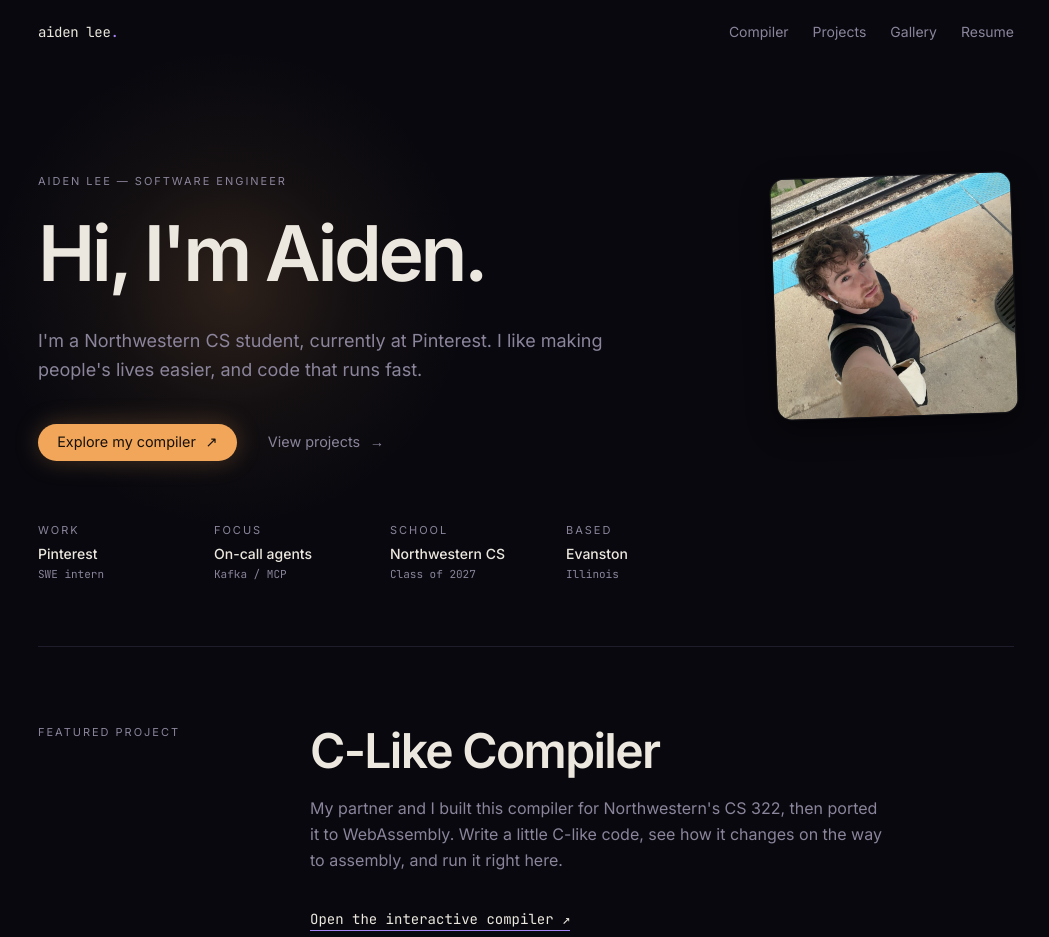
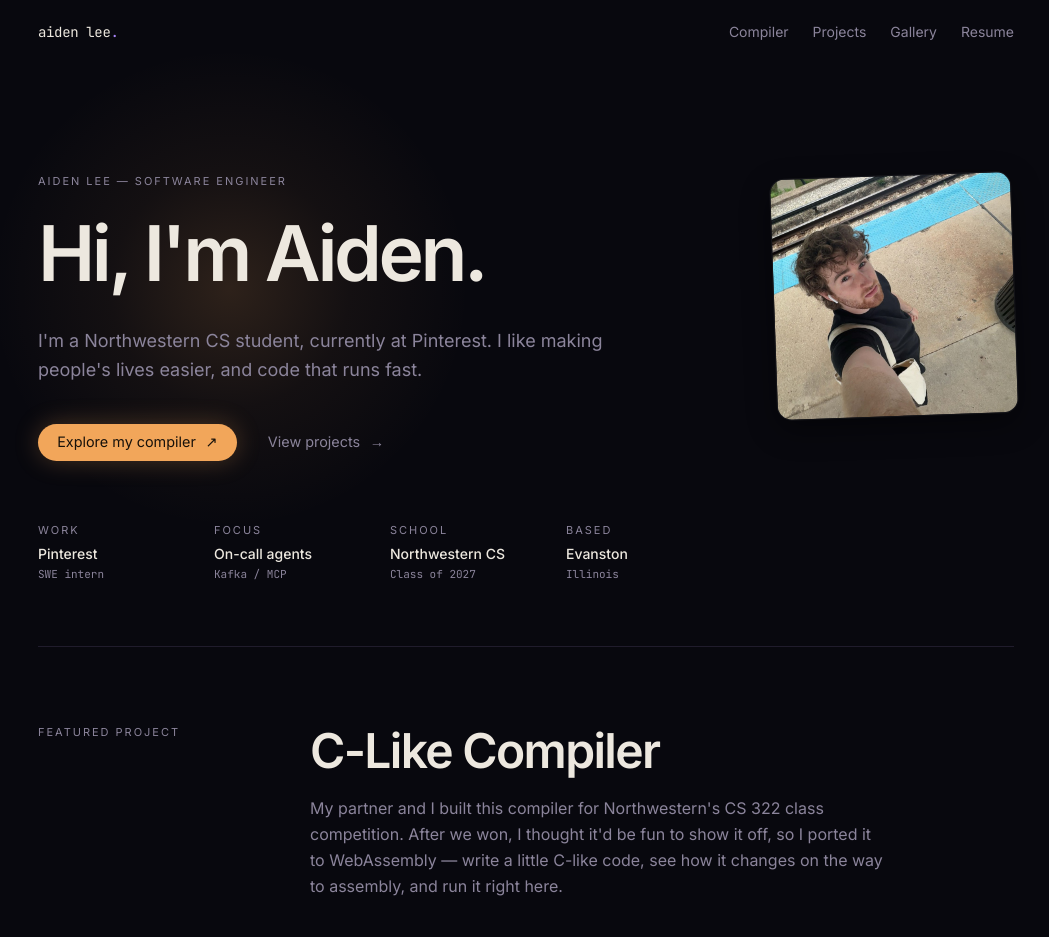
Before and after one commit to aiden-lee11/personal-site, a Next.js app in the folder site/: page / in a window 1280 px wide. Shown: the top 937 px of the page, without its empty margins (114-1163 px from the left). Built offline with nearby package versions, Linux system fonts and the light colour scheme.

Commit message:
home: the blurb says we won
Co-Authored-By: Claude Fable 5 <noreply@anthropic.com>
Claude-Session: https://claude.ai/code/session_01C5LaodJAZF8eHkT9uMxxhM

```diff
--- a/site/src/app/page.tsx
+++ b/site/src/app/page.tsx
@@ -94,9 +94,10 @@ export default function Home() {
           {featuredProject.title}
         </h2>
         <p className="mt-5 max-w-xl text-[color:var(--muted)] leading-relaxed">
-          My partner and I built this compiler for Northwestern&apos;s CS 322,
-          then ported it to WebAssembly. Write a little C-like code, see how it
-          changes on the way to assembly, and run it right here.
+          My partner and I built this compiler for Northwestern&apos;s CS 322
+          class competition. After we won, I thought it&apos;d be fun to show it
+          off, so I ported it to WebAssembly — write a little C-like code, see
+          how it changes on the way to assembly, and run it right here.
         </p>
 
         <Link
```
